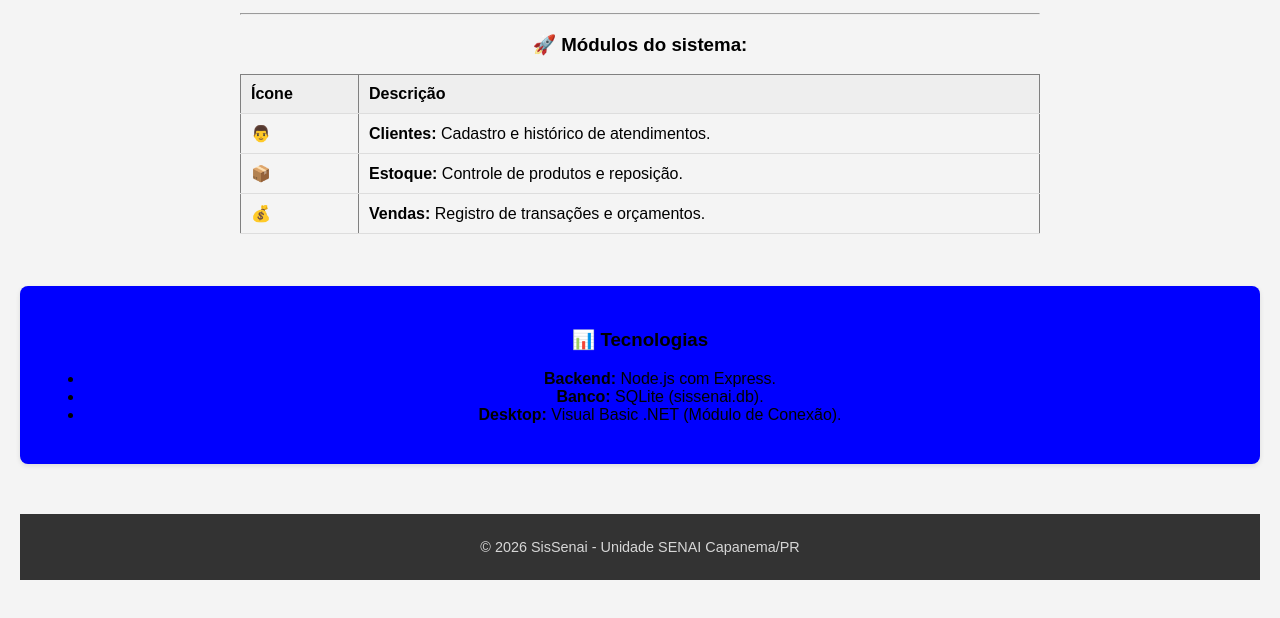
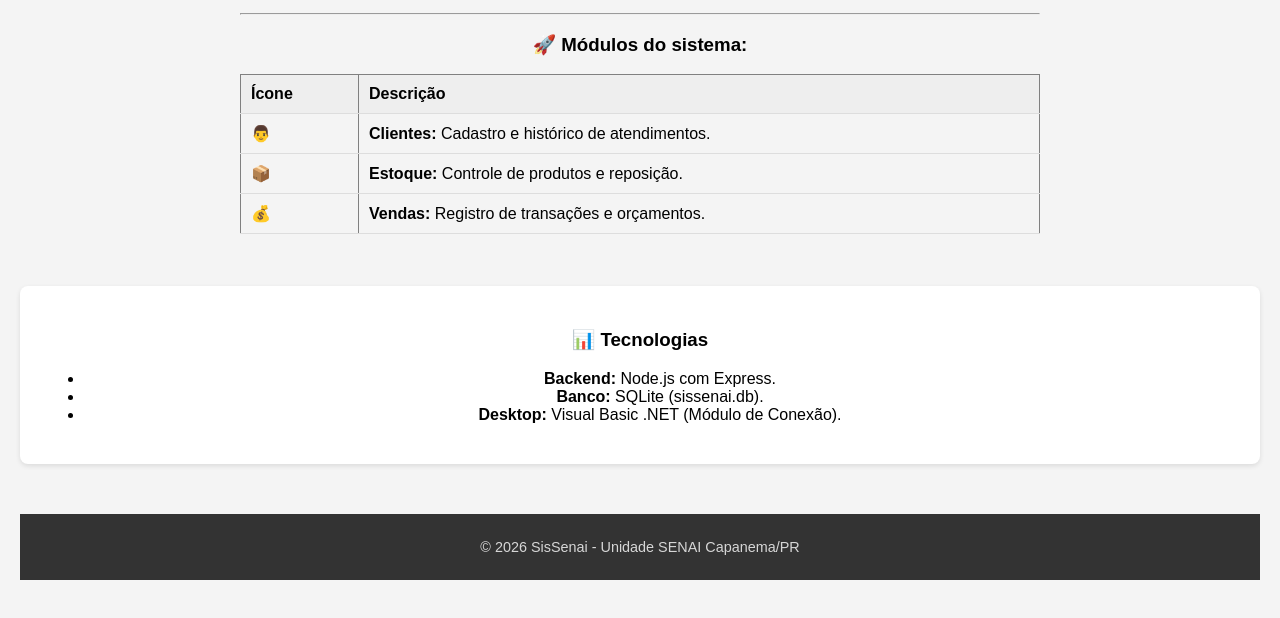
Before and after one commit to dheisongomes/SisSenai, a plain HTML site: page index.html in a window 1280 px wide. Shown: the part 388-1006 px from the top of the page. Drawn offline with Linux system fonts and the light colour scheme.

Commit message:
Change card background color from blue to white

```diff
--- a/estilo.css
+++ b/estilo.css
@@ -3,7 +3,7 @@ body{ font-family: sans-serif; margin:0; background: var(--light);color:var(--da
 nav {background: var(--primary); padding:1rem;display: flex; justify-content: space-around;}
 nav a { color:white;text-decoration: none; font-weight: bold;}
 .container { padding: 2rem; max-width: 800px; margin: auto;}
-.card { background: blue; padding: 1.5rem; border-radius: 8px; box-shadow: 0 2px 5px rgba(0,0,0,0.1);}
+.card { background: white; padding: 1.5rem; border-radius: 8px; box-shadow: 0 2px 5px rgba(0,0,0,0.1);}
 input,select,button{ width:100%; padding: 0.8rem; margin: 0.5rem 0;border: 1px solid #ccc; border-radius:4px;box-sizing:border-box;}
 button { background: var(--primary); color: white; dorder: none; cursor: pointer: font-size: 1rem;}
 button:hover {opacity: 0.9;}
```
